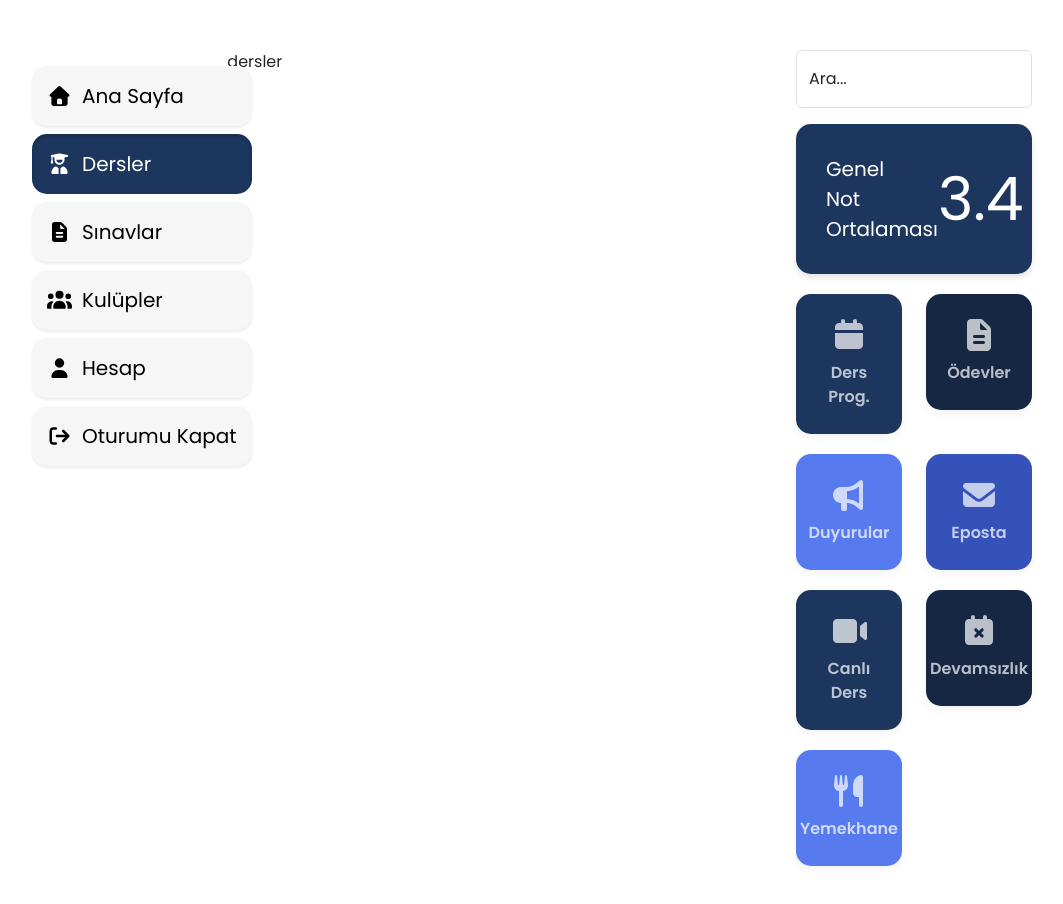
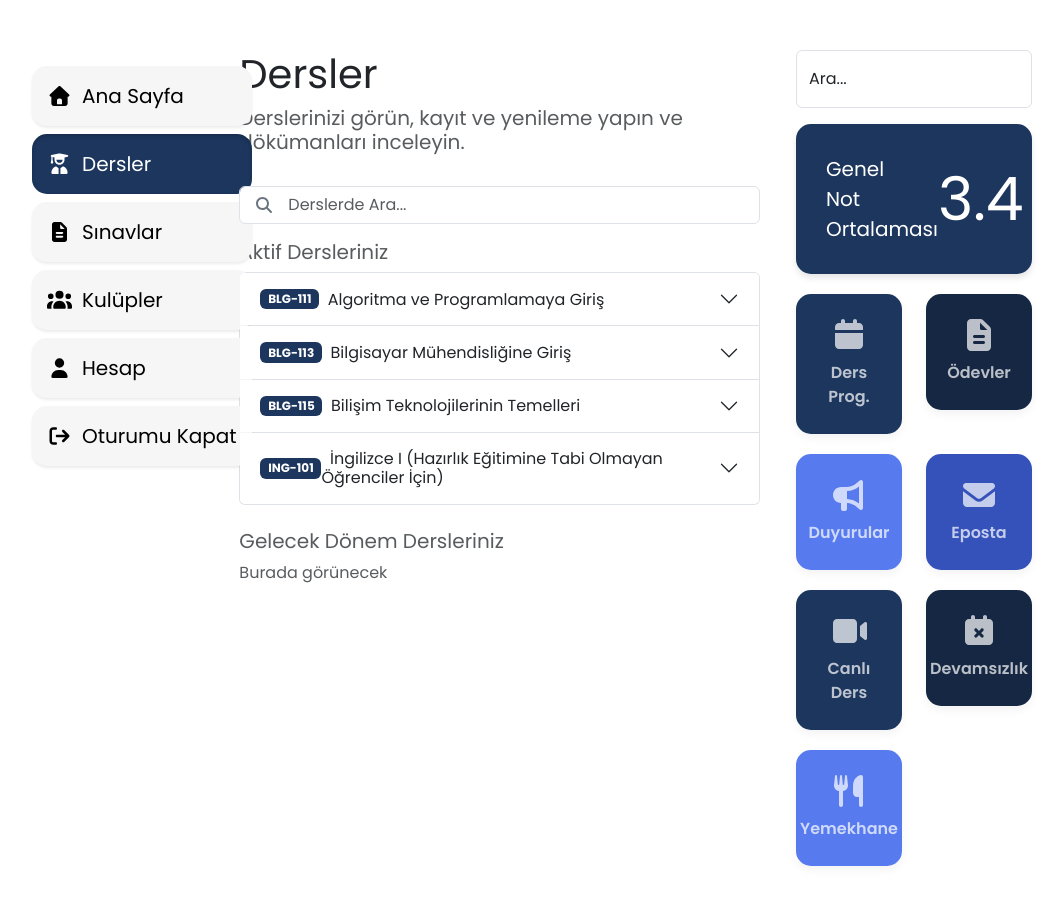
Before and after one commit to bektaskraa/isubu-obs, a React (Vite) app: page /dersler in a window 1280 px wide. Shown: the top 904 px of the page, without its empty margins (116-1179 px from the left). Built offline with nearby package versions, Linux system fonts and the light colour scheme.

Commit message:
feat: add lessons page with list and details

```diff
--- a/src/App.css
+++ b/src/App.css
@@ -1,4 +1,18 @@
 @import url('https://fonts.googleapis.com/css2?family=Poppins:wght@400;600;700&display=swap');
+
+:root {
+    --color-main: #1c365e;
+    --color-placeholder: #f6f6f6;
+    --color-main-light: #2c548f;
+    --color-placeholder-dark: #e0e0e0;
+}
+
+
+.bg-main{
+    background-color: var(--color-main);
+    color: white;
+}
+
 
 body {
     font-family: 'Poppins', sans-serif;
@@ -38,3 +52,29 @@ h3 {
 
     transition: transform 0.2s ease-in-out, box-shadow 0.2s ease-in-out;
 }
+
+.ders-accordion .accordion-header {
+    background-color: #fff;
+    border: none;
+    cursor: pointer;
+    padding: 1rem 1.25rem;
+    font-weight: 600;
+    transition: background 0.3s;
+}
+
+.ders-accordion .accordion-header:hover {
+    background-color: #f0f0f0;
+}
+
+.ders-accordion .accordion-body li {
+    padding: 0.3rem 0;
+}
+
+.ders-accordion .card {
+    border-radius: 0.75rem;
+    overflow: hidden;
+}
+
+.ders-accordion .card + .card {
+    margin-top: 1rem;
+}
--- a/src/main.jsx
+++ b/src/main.jsx
@@ -1,4 +1,5 @@
 import 'bootstrap/dist/css/bootstrap.min.css'
+import 'bootstrap/dist/js/bootstrap.bundle.min.js';
 import React from 'react'
 import ReactDOM from 'react-dom/client'
 import { BrowserRouter } from 'react-router-dom';
--- a/src/pages/Lessons.jsx
+++ b/src/pages/Lessons.jsx
@@ -1,8 +1,169 @@
-import React from 'react';
+import React, { useState } from 'react';
+import {FontAwesomeIcon} from "@fortawesome/react-fontawesome";
+import {faUser,faSearch} from "@fortawesome/free-solid-svg-icons";
+
+
 
 function Lessons() {
+
+    const [openIndex, setOpenIndex] = useState(null);
+
+    const lessons = [
+        {
+            title: 'Algoritma ve Programlamaya Giriş',
+            code:"BLG-111",
+            days: 'Pazartesi, Çarşamba',
+            exams: {'Vize 1':"03.11.2025",'Vize 2':"11.12.2025",'Final':"12.01.2026"},
+            teacher: 'Prof. Dr. Tuncay Aydoğan',
+            akts: 5,
+            hour: 4
+        },{
+            title: 'Bilgisayar Mühendisliğine Giriş',
+            code:"BLG-113",
+            days: 'Perşembe',
+            exams: {'Vize 1':"04.11.2025",'Final':"12.01.2026"},
+            teacher: 'Doç Dr. Serep Ergün',
+            akts: 3,
+            hour: 2
+        },{
+            title: 'Bilişim Teknolojilerinin Temelleri',
+            code:"BLG-115",
+            days: 'Salı',
+            exams: {'Vize 1':"04.11.2025",'Final':"12.01.2026"},
+            teacher: 'Doç Dr. Serep Ergün',
+            akts: 3,
+            hour: 2
+        },{
+            title: 'İngilizce I (Hazırlık Eğitimine Tabi Olmayan Öğrenciler İçin)',
+            code:"ING-101",
+            days: 'Salı',
+            exams: {'Vize 1':"04.11.2025",'Final':"12.01.2026"},
+            teacher: 'Doç Dr. Serep Ergün',
+            akts: 3,
+            hour: 2
+        },
+
+    ];
+
+    const toggle = (index) => {
+        setOpenIndex(openIndex === index ? null : index);
+    };
+
     return (
-        <p>dersler</p>
+        <div className={"container"}>
+            <div className="row">
+                <div className="col-12">
+                    <h1>Dersler</h1>
+                    <h5 className={'text-muted'}>Derslerinizi görün, kayıt ve yenileme yapın ve dökümanları inceleyin.</h5><br/>
+                </div>
+                <div className="col-12">
+                    <form onSubmit={e => e.preventDefault()}>
+                        <div className="mb-3 position-relative">
+                            <FontAwesomeIcon
+                                icon={faSearch}
+                                className="position-absolute"
+                                style={{ left: '15px', top: '50%', transform: 'translateY(-50%)', color: '#6c757d', pointerEvents: 'none' }}
+                            />
+                            <input
+                                type="text"
+                                className="form-control ps-5"
+                                placeholder="Derslerde Ara..."
+                            />
+                        </div>
+                    </form>
+                </div>
+                <br/><br/>
+                <div className="col-12">
+                    <h5 className={"text-muted"}>Aktif Dersleriniz</h5>
+                    <div className="accordion">
+                        {lessons.map((lesson, index) => (
+                            <div key={index} className="accordion-item">
+                                <h2 className="accordion-header" id={`heading${index}`}>
+                                    <button
+                                        className={`accordion-button ${openIndex === index ? '' : 'collapsed'}`}
+                                        type="button"
+                                        onClick={() => toggle(index)}
+                                        aria-expanded={openIndex === index ? "true" : "false"}
+                                        aria-controls={`collapse${index}`}
+                                    >
+                                        <span className="badge bg-main">{lesson.code}</span> &nbsp; {lesson.title}
+                                    </button>
+                                </h2>
+                                <div
+                                    id={`collapse${index}`}
+                                    className={`accordion-collapse collapse ${openIndex === index ? 'show' : ''}`}
+                                    aria-labelledby={`heading${index}`}
+                                    data-bs-parent="#accordionExample"
+                                >
+                                    <div className="accordion-body">
+                                       <div className="row">
+                                           <div className="col-12">
+                                               <table className="table table-bordered table-striped mb-0">
+                                                   <tbody>
+                                                   <tr>
+                                                       <th>Ders Günleri</th>
+                                                       <td>{lesson.days}</td>
+                                                   </tr>
+                                                   <tr>
+                                                       <th>Sınavlar</th>
+                                                       <td>
+
+                                                           {Object.entries(lesson.exams).map(([examName, date]) => (
+                                                               <p key={examName}>
+                                                                   <strong>{examName}:</strong> {date}
+                                                               </p>
+                                                           ))}
+
+                                                       </td>
+                                                   </tr>
+                                                   <tr>
+                                                       <th>Öğretmen</th>
+                                                       <td>
+                                                           <a href={'#'}>{lesson.teacher}</a>
+                                                       </td>
+                                                   </tr>
+                                                   <tr>
+                                                       <th>AKTS</th>
+                                                       <td>{lesson.akts}</td>
+                                                   </tr>
+                                                   <tr>
+                                                       <th>Haftalık Saat</th>
+                                                       <td>{lesson.hour}</td>
+                                                   </tr>
+                                                   </tbody>
+                                               </table>
+                                           </div>
+
+                                           <div className="col-12">
+                                               <br/>
+                                               <div className="row">
+
+                                                   <div className="btn-group" role="group" aria-label="Ders İşlemleri">
+                                                       <button type="button" className="btn btn-light">Dökümanlar</button>
+                                                       <button type="button" className="btn btn-light">Sınav Sonuçları</button>
+                                                       <button type="button" className="btn btn-light">Ödevler</button>
+                                                   </div>
+                                               </div>
+                                           </div>
+                                       </div>
+
+
+                                    </div>
+                                </div>
+                            </div>
+                        ))}
+                    </div>
+
+                    <br/>
+
+                    <h5 className={"text-muted"}>Gelecek Dönem Dersleriniz</h5>
+                    <p className="text-muted">Burada görünecek</p>
+
+
+
+                </div>
+            </div>
+        </div>
     );
 }
 
```
